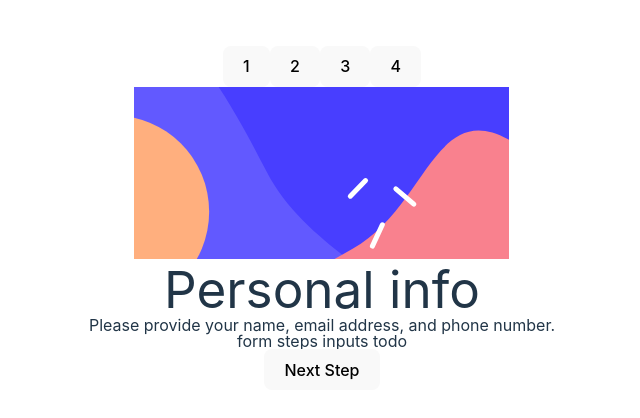
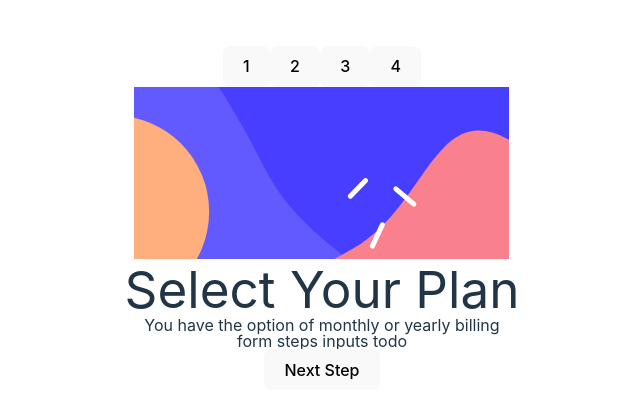
Before and after one commit to gbmyt/multi-step-form-main, a React (Vite) app: page / in a window 1280 px wide. Shown: the part 182-600 px from the top of the page, without its empty margins (318-958 px from the left). Built offline with nearby package versions, Linux system fonts and the light colour scheme.

Commit message:
Converted form data from an object to an array so it can be mapped over easily.

```diff
--- a/src/data/data.js
+++ b/src/data/data.js
@@ -1,5 +1,5 @@
-export const formStepsData = {
-    1: {
+export const formStepsData = [
+    {
         title: "Personal info",
         subTitle: "Please provide your name, email address, and phone number.",
         metadata: {
@@ -20,7 +20,7 @@
             ],
         },
     },
-    2: {
+    {
         title: "Select Your Plan",
         subTitle: "You have the option of monthly or yearly billing",
         metadata: {
@@ -32,7 +32,7 @@
             ],
         },
     },
-    3: {
+    {
         title: "Pick add-ons",
         subTitle: "Add-ons help enhance your gaming experience.",
         metadata: {
@@ -56,7 +56,7 @@
             ],
         },
     },
-    4: {
+    {
         title: "Finishing Up",
         subTitle: "Double-check everything looks OK before confirming.",
         metadata: {
@@ -64,4 +64,4 @@
             options: [],
         },
     },
-}
+]
```
